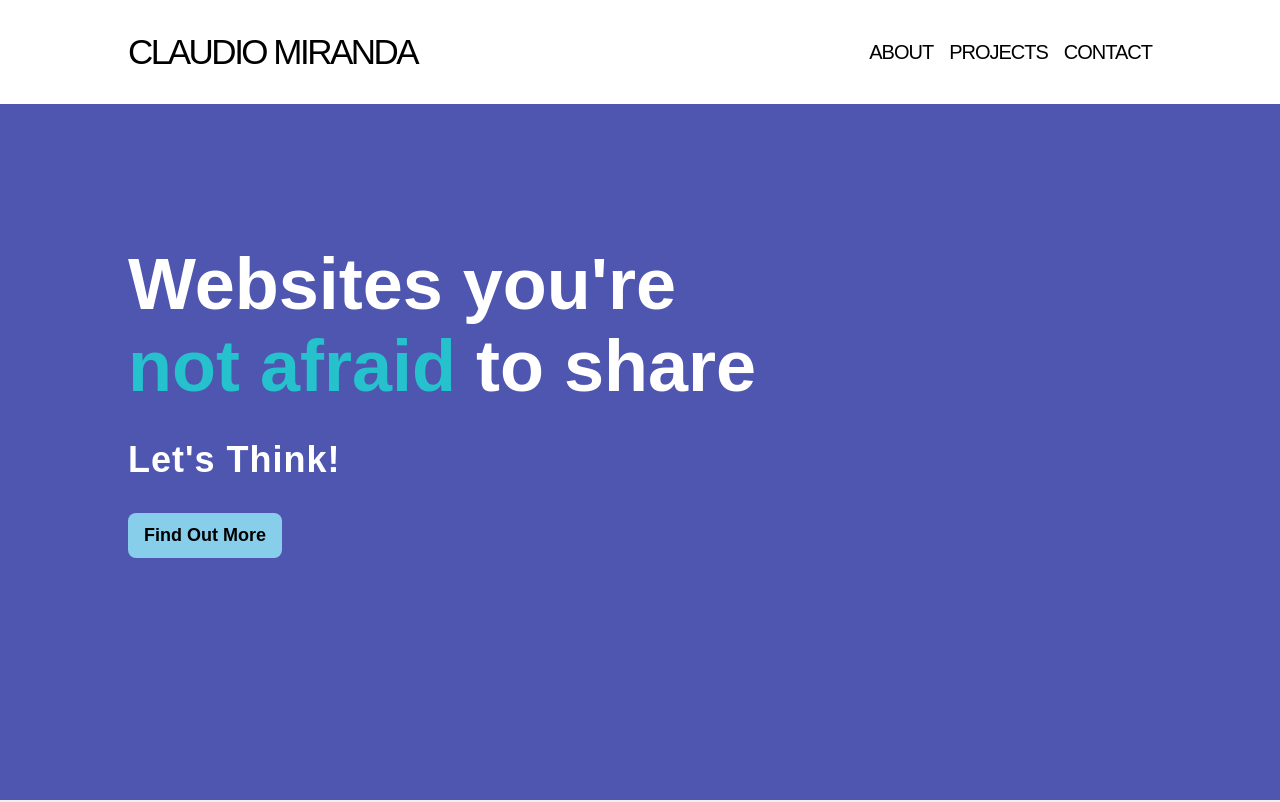
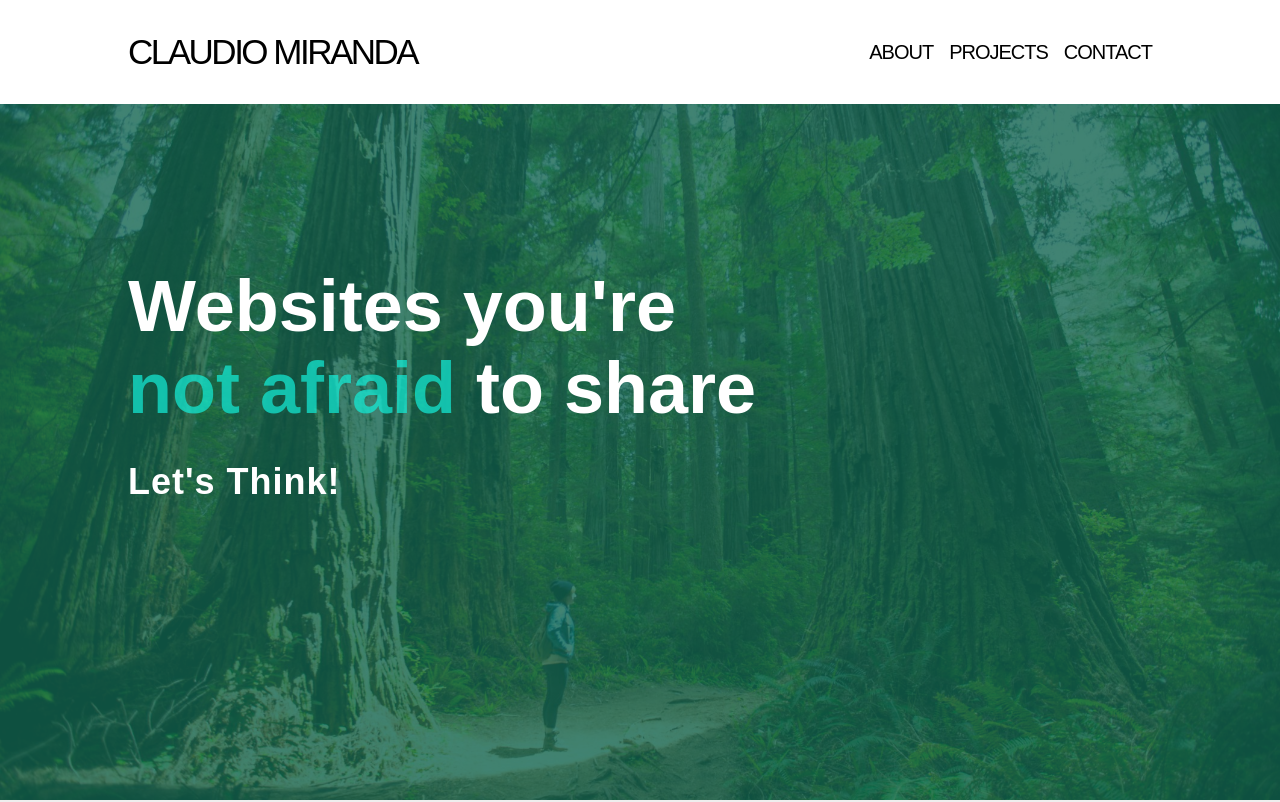
Before and after one commit to CodingClauds/Portfolio, a React (Create React App) app: page / in a window 1280 px wide. Shown: the top 802 px of the page. Built offline with nearby package versions, Linux system fonts and the light colour scheme.

Commit message:
Added in background image to the body, adjusting color scheme

```diff
--- a/src/components/Body/Body.js
+++ b/src/components/Body/Body.js
@@ -30,10 +30,6 @@ export default function Body({ myRefAbout, myRefProjects }) {
                 Let's <span className="infinite__rotate-text"></span>
               </h3>
             </div>
-
-            <a href="#" className="button">
-              Find out more
-            </a>
           </div>
         </section>
 
--- a/src/components/Body/Body.scss
+++ b/src/components/Body/Body.scss
@@ -6,7 +6,7 @@ main {
     display: flex;
     align-items: center;
 
-    // background-image: url("../images/header.jpg");
+    background-image: url("../../assets/images/RedwoodsNationalPark.jpeg");
     background-position: top right;
     background-size: cover;
 
@@ -19,7 +19,7 @@ main {
       right: 0;
       bottom: 0;
       z-index: 0;
-      background-color: #242c9b;
+      background-color: #126551;
       opacity: 0.8;
     }
 
```
